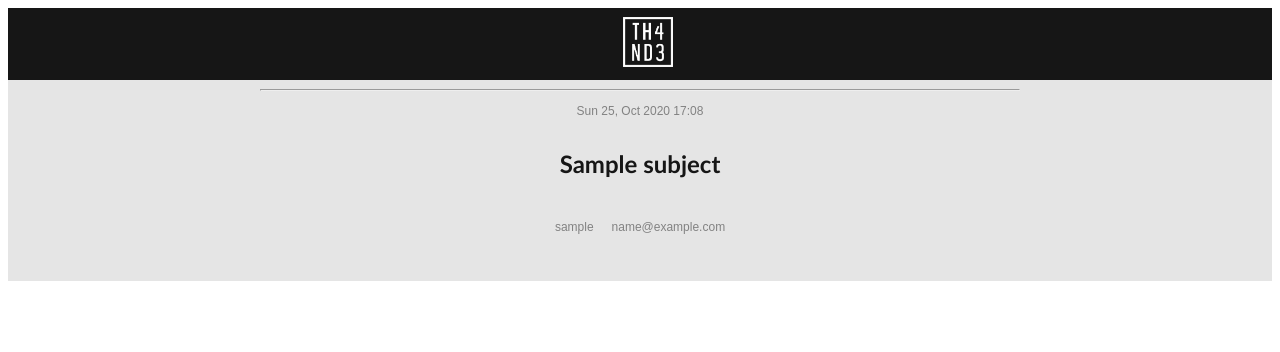
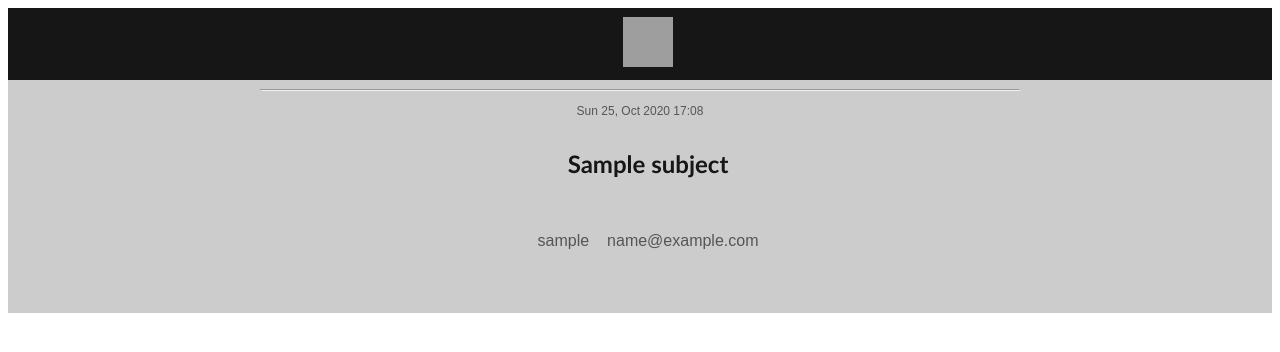
Before and after one commit to thanderoy/PortfolioWeb, a Django app: template P_App/templates/P_App/email_template.html in a window 1280 px wide. Shown: the top 352 px of the page. Run offline with Django 3.2, Linux system fonts and the light colour scheme; the template is opened without the code that fills it: most values are stand-ins (such as "Sample title", 1, 10 or a date in 2020); grey boxes are pictures that could not be loaded.

Commit message:
Modified sendEmail

```diff
--- a/P_App/templates/P_App/email_template.html
+++ b/P_App/templates/P_App/email_template.html
@@ -26,21 +26,34 @@
 
     </div> -->
 
-    <table style="display: flex; justify-content: flex-start; align-items: center; flex-direction: column; min-width: 300px;background: rgba(0, 0, 0, 0.1); overflow: hidden; width: 100%; height: 100%;">
+    <table style="display: flex; justify-content: flex-start; align-items: center; flex-direction: column; min-width: 300px;background: rgba(0, 0, 0, 0.2); overflow: hidden; width: 100%; height: 100%;">
         <tbody style="width: 100%;">
-            <tr style="position: relative; display: flex; justify-content: center; align-items: center; width: 100%; padding: .5rem; background: #161616;"><td><img src="./static/images/THANDE LOGO W@2x.png" alt="Thande Logo" style="position: relative; width: 50px; height: 50px; transition: 0.6s;"></td></tr>
+            <tr style="position: relative; display: flex; justify-content: center; align-items: center; width: 100%; padding: .5rem; background: #161616;">
+                <td><img src="https://s3.us-east-2.amazonaws.com/thanderoy-portfolio.bucket/static/images/THANDE+LOGO+W%402x.png" alt="Thande Logo" style="position: relative; width: 50px; height: 50px; transition: 0.6s;"></td>
+            </tr>
 
-            <tr style="position: relative; display: flex; justify-content: center; align-items: center; width: 100%;"><td style="width: 100%;"><hr width="60%"></td></tr>
+            <tr style="position: relative; display: flex; justify-content: center; align-items: center; width: 100%;">
+                <td style="width: 100%;"><hr width="60%"></td>
+            </tr>
 
-            <tr style="position: relative; display: flex; justify-content: center; align-items: center; width: 100%;"><td><span style="font-family: Arial, Helvetica, sans-serif; font-size: .75rem; font-weight: 100; color: #828282; padding:0 .5rem; text-align: center;" id="DateTime"></span></td></tr>
+            <tr style="position: relative; display: flex; justify-content: center; align-items: center; width: 100%;">
+                <td><span style="font-family: Arial, Helvetica, sans-serif; font-size: .75rem; font-weight: 100; color: #555555; padding:0 .5rem; text-align: center;" id="DateTime"></span></td>
+            </tr>
 
-            <tr style="display: flex; flex-direction: column; color: #161616; padding: .5rem;"><td><h2 style="font-family: 'Trebuchet MS', 'Lucida Sans Unicode', 'Lucida Grande', 'Lucida Sans', Arial, sans-serif; text-align: center; color: #161616;">{{ subject }}</h2> </td></tr>
 
-            <tr style="display: flex; justify-content: center; align-items: center; flex-direction: row;">
-                <td><p style="font-family: Arial, Helvetica, sans-serif; font-size: .75rem; font-weight: 100; color: #828282; padding:0 .5rem;">{{ username }}</p></td>
-                <td><p style="font-family: Arial, Helvetica, sans-serif; font-size: .75rem; font-weight: 100; color: #828282; padding:0 .5rem;">{{ email }}</p></td></tr>
+            <tr style="position: relative; display: flex;justify-content: center; align-items: center; width: 100%; color: #161616; padding: .5rem;">
+                <td><h2 style="font-family: 'Trebuchet MS', 'Lucida Sans Unicode', 'Lucida Grande', 'Lucida Sans', Arial, sans-serif; text-align: center; color: #161616;">{{subject}}</h2></td>
+            </tr>
 
-            <tr  style="display: flex; justify-content: center; align-items: center; flex-direction: column; color: #161616; padding: .5rem; width: 100%;"><td><p style="font-family: Arial, Helvetica, sans-serif; font-size: 1rem; padding: 0 .5rem; text-align: center; max-width: 500px;">{{ message }} </p></td></tr>
+            <tr style="position: relative; display: flex;justify-content: center; align-items: center; width: 100%; padding: .5rem;">
+                <td><p style="font-family: Arial, Helvetica, sans-serif; font-size: 1rem; font-weight: 100; color: #555555; padding:0 .5rem;">{{username}}</p></td>
+                <td><p style="font-family: Arial, Helvetica, sans-serif; font-size: 1rem; font-weight: 100; color: #555555; padding:0 .5rem;">{{email}}</p></td>
+            </tr>
+
+            <tr style="position: relative; display: flex;justify-content: center; align-items: center; width: 100%; color: #161616; padding: .5rem;">
+                <td><p style="font-family: Arial, Helvetica, sans-serif; font-size: 1.25rem; padding: 0 .5rem; text-align: center; max-width: 500px;">{{message}}</p></td>
+            </tr>
+
         </tbody>
     </table>
 
--- a/P_App/views.py
+++ b/P_App/views.py
@@ -13,6 +13,7 @@ def sendEmail(request):
     if request.method == 'POST':
 
         template = render_to_string('P_App/email_template.html', {
+            'subject': request.POST['subject'],
             'username': request.POST['username'],
             'email': request.POST['email'],
             'message': request.POST['message'],
```
